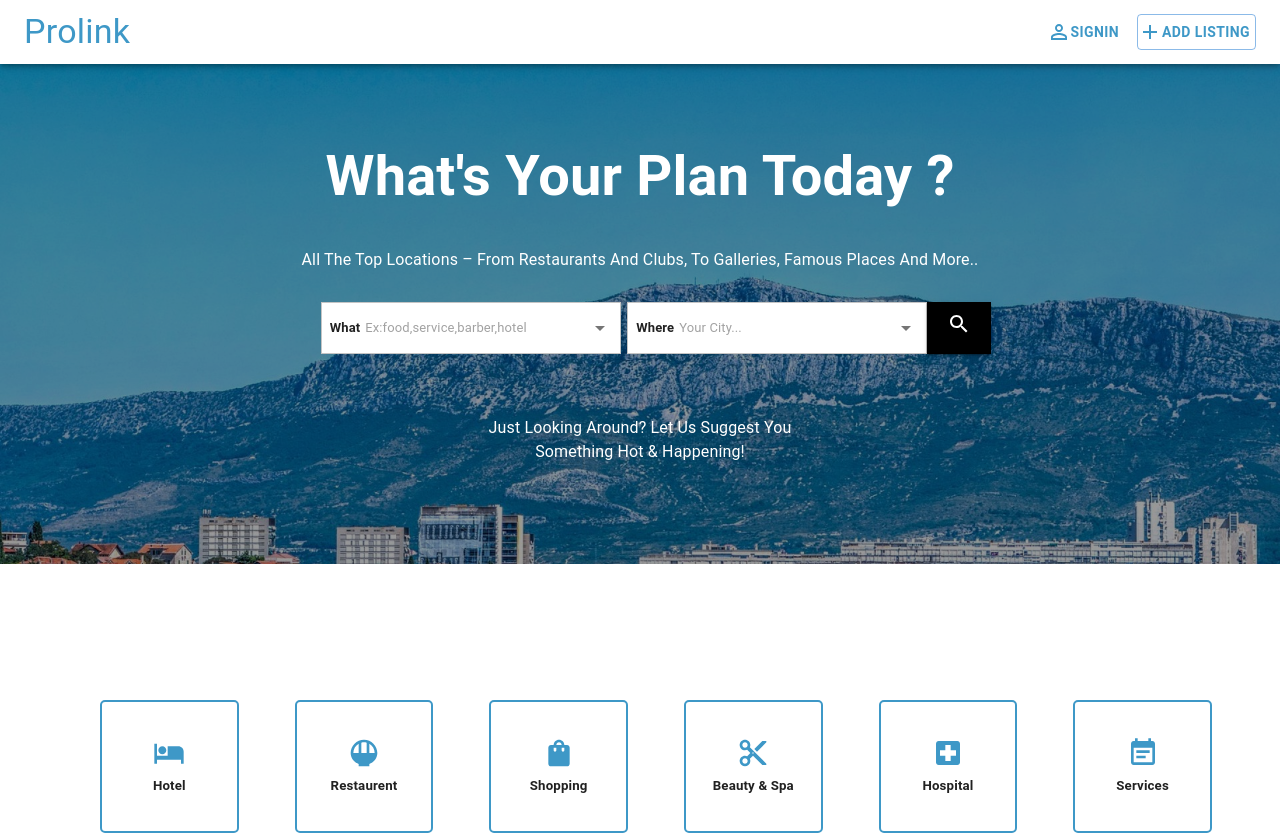
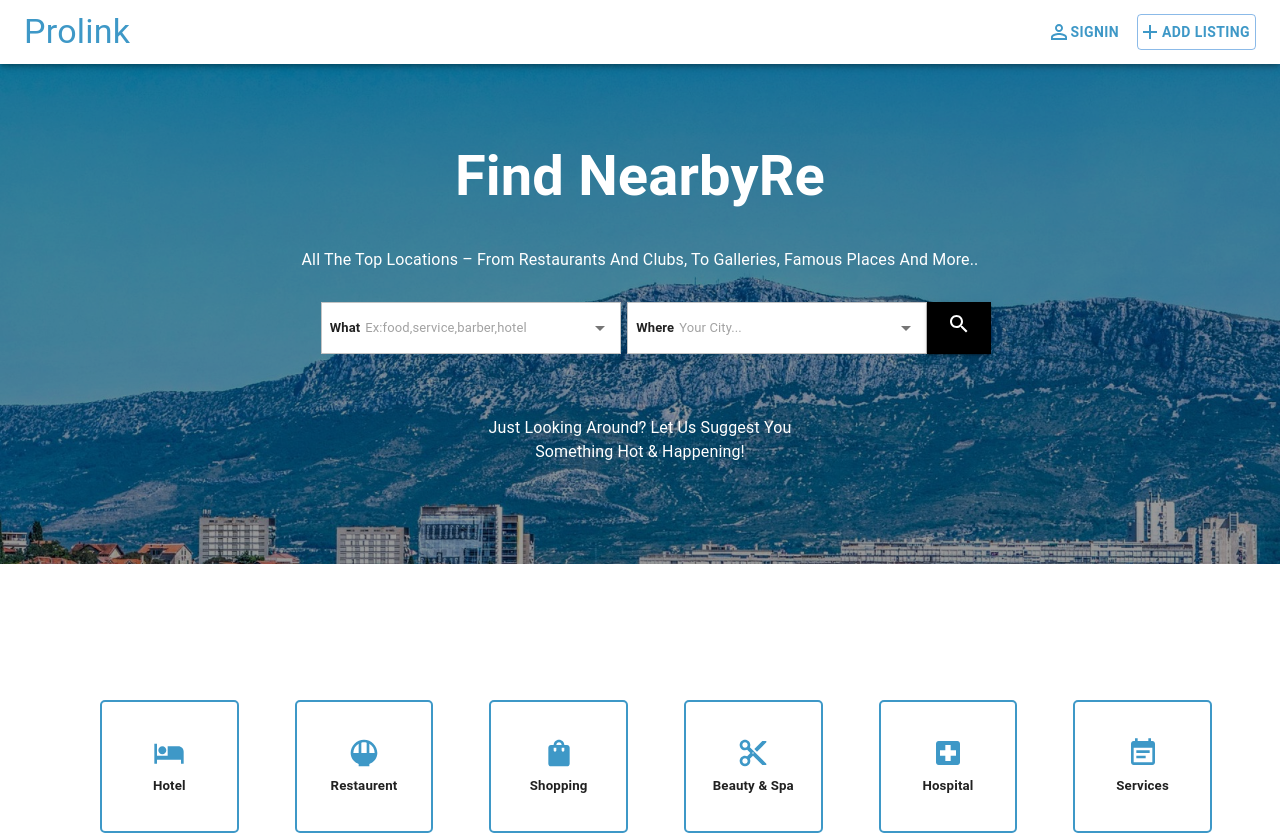
Before and after one commit to Rutubhimani28/Directory-Listing, a React (Create React App) app: page / in a window 1280 px wide. Shown: the top 835 px of the page. Built offline with nearby package versions, Linux system fonts and the light colour scheme; what google-maps-react would draw is missing.

Commit message:
banner title typeing

```diff
--- a/package.json
+++ b/package.json
@@ -33,6 +33,7 @@
     "react-scripts": "5.0.1",
     "react-slick": "^0.29.0",
     "react-toastify": "^9.1.3",
+    "react-typed": "^1.2.0",
     "recharts": "^2.9.0",
     "sass": "^1.54.4",
     "slick-carousel": "^1.8.1",
--- a/src/Pages/LandingPage/Home/banner.tsx
+++ b/src/Pages/LandingPage/Home/banner.tsx
@@ -1,5 +1,6 @@
 import React from 'react'
 import { Autocomplete, Button, Grid, Paper, TextField } from "@mui/material";
+import Typed from 'react-typed';
 import SearchOutlined from "@mui/icons-material/SearchOutlined";
 const Banner = () => {
     const top100Films = [
@@ -15,7 +16,16 @@ const Banner = () => {
         <>
             <Grid className='banner' sx={{ padding: { lg: "100px 0p", md: "70px 0px", sm: "50px 30px", xs: "20px 10px" } }}>
                 <Grid className='banner-title' sx={{ fontSize: { xs: "40px", sm: "45px", md: "56px", lg: "56px" } }}>
-                    What's Your Plan Today ?
+                    Find Nearby
+                    <Typed
+                        strings={[' Hotels', ' Restaurants', ' Beauty', ' Fitn']}
+                        typeSpeed={100}
+                        backSpeed={100}
+                        loop={true}
+                        smartBackspace={true}
+                        showCursor={false}
+                        style={{ color: "#fff" }}
+                    />
                     <p>All the top locations – from restaurants and clubs, to galleries, famous places and more..</p>
                     <Grid container spacing={0}>
                         <Grid item xs={12} sm={12} md={6} lg={6} sx={{ display: "flex", flexDirection: "column", justifyContent: "center", alignItems: "center" }}>
```
Also changed, not shown: 1 other file (tests, documents, lock files or other folders).
